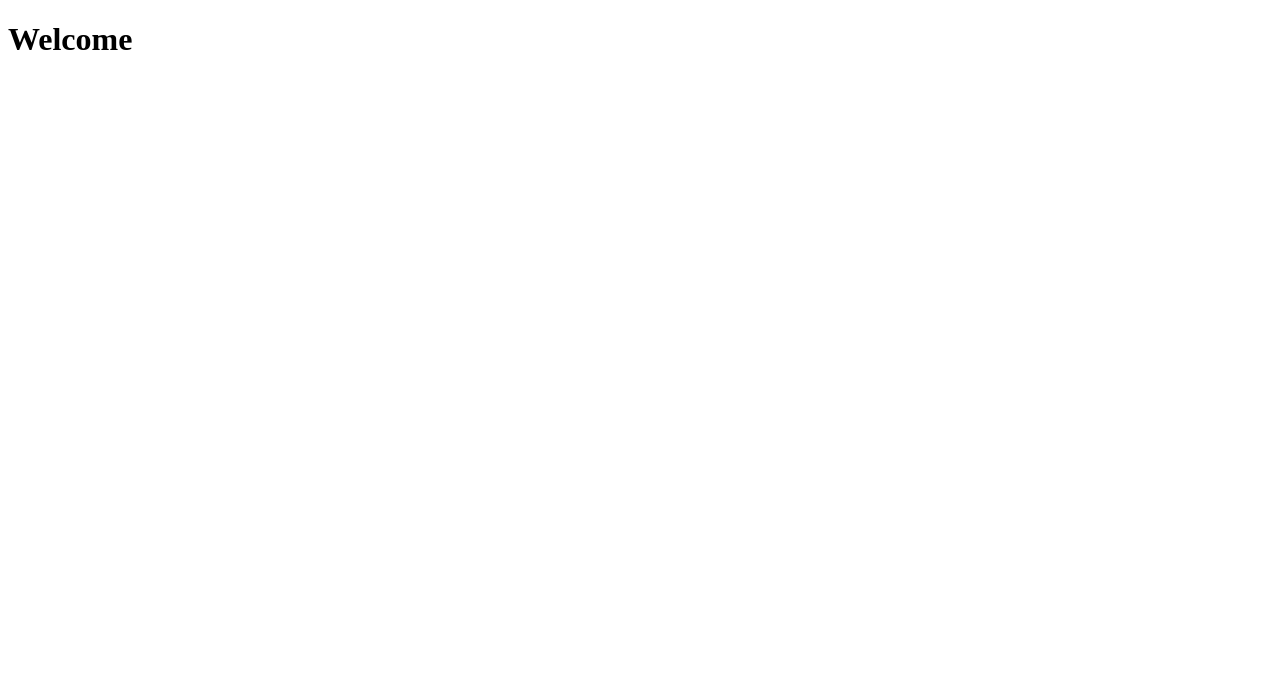
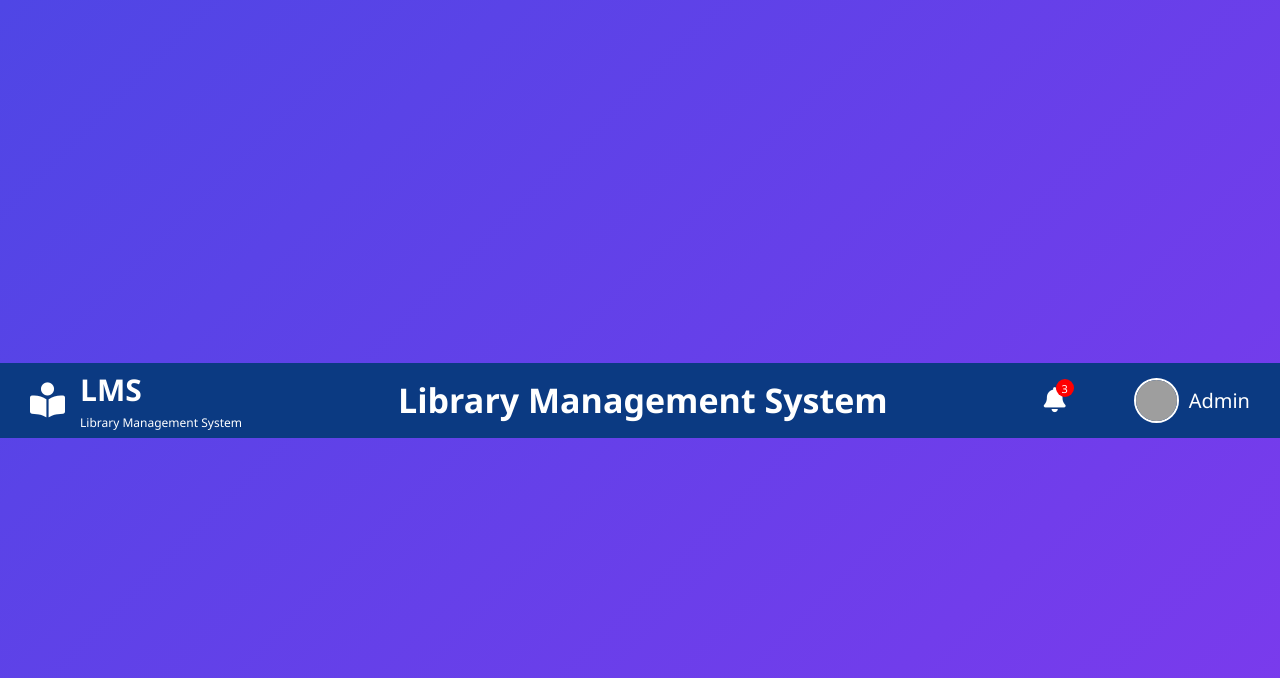
Before and after one commit to AJITHRAJA8/Library-Management-System-, a Flask app: page /home in a window 1280 px wide. Before the commit the part shown is almost empty. Shown: the top 678 px of the page. Run offline with Flask 3, Linux system fonts and the light colour scheme; some libraries are stand-ins or nearby versions; grey boxes are pictures that could not be loaded.

Commit message:
add nav Bar

```diff
--- a/static/style.css
+++ b/static/style.css
@@ -162,3 +162,114 @@ body{
 .link-btn:hover{
     text-decoration:underline;
 }
+/*================ NAVBAR =================*/
+
+.navbar{
+
+    width:100%;
+    height:75px;
+
+    background:#0B3A82;
+
+    display:flex;
+    justify-content:space-between;
+    align-items:center;
+
+    padding:0 30px;
+
+    color:white;
+
+}
+
+.logo{
+
+    display:flex;
+    align-items:center;
+    gap:15px;
+
+}
+
+.logo i{
+
+    font-size:35px;
+
+}
+
+.logo h2{
+
+    font-size:30px;
+
+}
+
+.logo span{
+
+    font-size:12px;
+
+}
+
+.nav-center h1{
+
+    font-size:34px;
+    font-weight:bold;
+
+}
+
+.nav-right{
+
+    display:flex;
+    align-items:center;
+    gap:25px;
+
+}
+
+.nav-right i{
+
+    font-size:25px;
+    cursor:pointer;
+
+}
+
+.notification{
+
+    position:relative;
+    top:-12px;
+    left:-35px;
+
+    background:red;
+    color:white;
+
+    width:18px;
+    height:18px;
+
+    border-radius:50%;
+
+    display:flex;
+    justify-content:center;
+    align-items:center;
+
+    font-size:11px;
+
+}
+
+.admin{
+
+    display:flex;
+    align-items:center;
+    gap:10px;
+
+}
+
+.admin img{
+
+    width:45px;
+    height:45px;
+
+    border-radius:50%;
+    border:2px solid white;
+
+}
+
+.admin span{
+
+    font-size:20px;
+}
--- a/templates/home.html
+++ b/templates/home.html
@@ -1,10 +1,55 @@
 <!DOCTYPE html>
 <html>
-    <head>
+<head>
+    <link rel="stylesheet" href="{{url_for('static',filename='style.css')}}">
+    <link rel="stylesheet"
+    href="https://cdnjs.cloudflare.com/ajax/libs/font-awesome/6.6.0/css/all.min.css">
+</head>
 
-    </head>
+<body>
 
-    <body>
-        <h1>Welcome</h1>
-    </body>
+<nav class="navbar">
+
+    <div class="nav-left">
+
+        <div class="logo">
+
+            <i class="fa-solid fa-book-open-reader"></i>
+
+            <div>
+
+                <h2>LMS</h2>
+                <span>Library Management System</span>
+
+            </div>
+
+        </div>
+
+    </div>
+
+    <div class="nav-center">
+
+        <h1>Library Management System</h1>
+
+    </div>
+
+    <div class="nav-right">
+
+        <i class="fa-solid fa-bell"></i>
+
+        <span class="notification">3</span>
+
+        <div class="admin">
+
+            <img src="https://i.pravatar.cc/40" alt="Admin">
+
+            <span>Admin</span>
+
+        </div>
+
+    </div>
+
+</nav>
+
+</body>
 </html>
```
